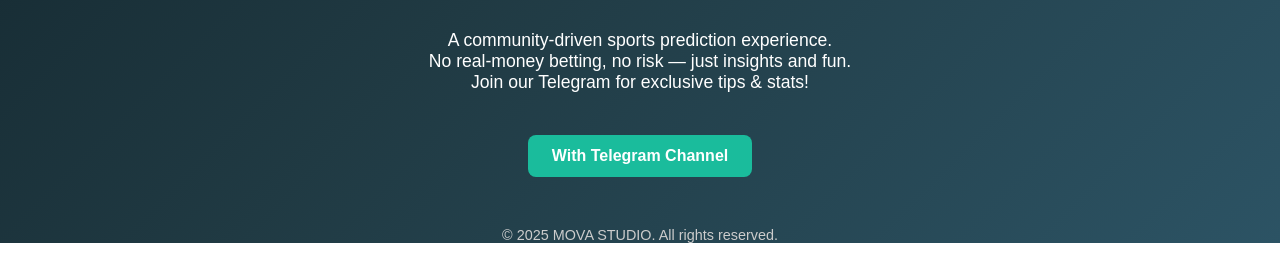
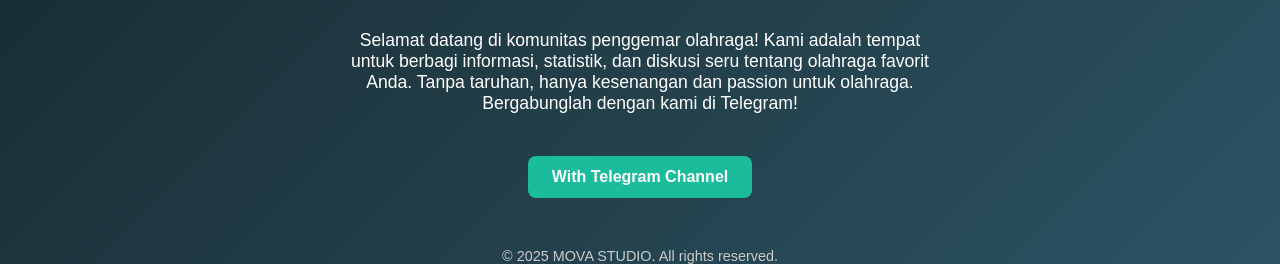
Before and after one commit to mova-game/movacommunity.github.io, a plain HTML site: page index.html in a window 1280 px wide. Shown: the part 575-839 px from the top of the page. Before the commit the page ends 818 px from the top, so only its background shows below. Drawn offline with Linux system fonts and the light colour scheme.

Commit message:
Update index.html

```diff
--- a/index.html
+++ b/index.html
@@ -66,9 +66,7 @@
 
   <!-- 🔥 Main Text -->
   <h1>Welcome to MOVA</h1>
-  <p>A community-driven sports prediction experience.<br>
-     No real-money betting, no risk — just insights and fun.<br>
-     Join our Telegram for exclusive tips & stats!</p>
+  <p>Selamat datang di komunitas penggemar olahraga! Kami adalah tempat untuk berbagi informasi, statistik, dan diskusi seru tentang olahraga favorit Anda. Tanpa taruhan, hanya kesenangan dan passion untuk olahraga. Bergabunglah dengan kami di Telegram!</p>
 
   <!-- 🚀 Telegram CTA Button -->
   <a class="button" href="https://t.me/+qbQ7SVUOSRxkZmU9" target="_blank">With Telegram Channel</a>
```
